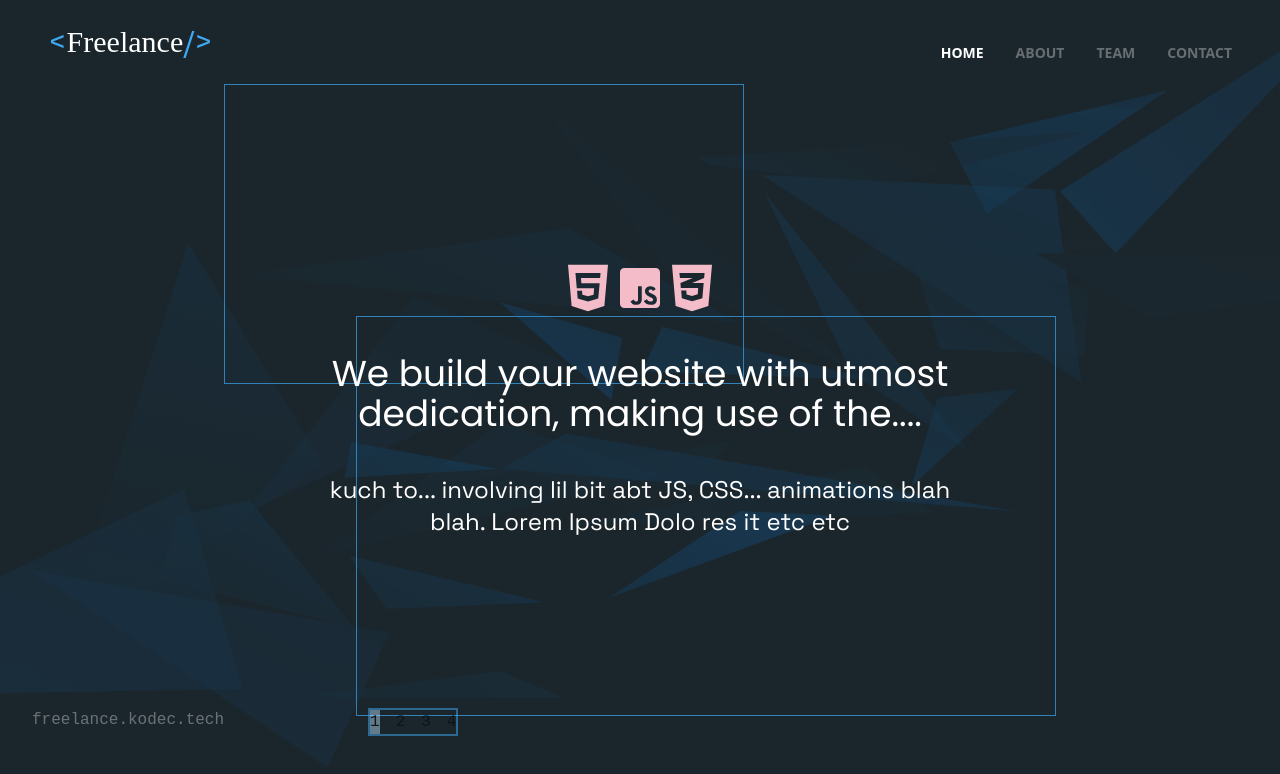
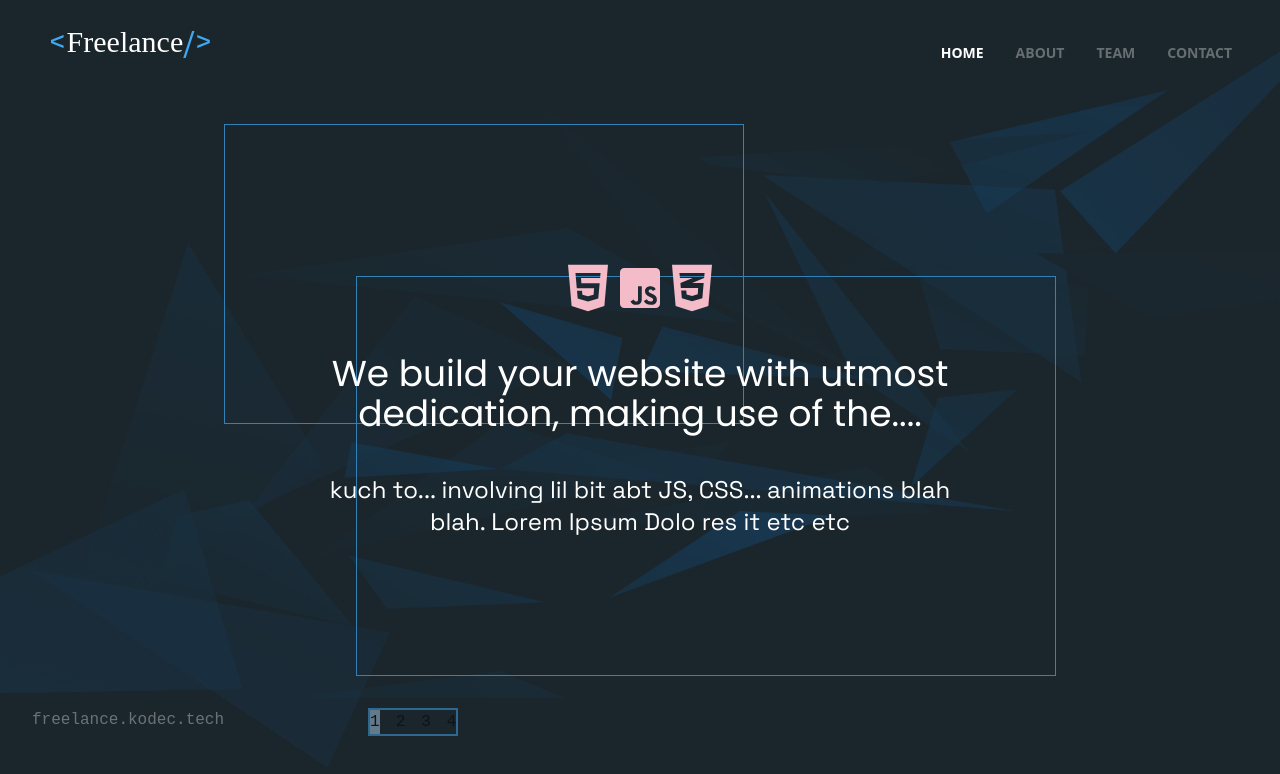
Before and after one commit to cskartikey/freelance, a Next.js app: page /about1 in a window 1280 px wide. Shown: the top 774 px of the page. Built offline with nearby package versions, Linux system fonts and the light colour scheme; a web font is replaced by a local one.

Commit message:
fixed rectangle positioning

```diff
--- a/pages/about1/index.tsx
+++ b/pages/about1/index.tsx
@@ -22,7 +22,7 @@ const AboutUS : NextPage = () => {
                     </h3>
                 </div>
             </section>
-            <div className='absolute w-[65vw] h-[85vh] top-1/2 left-1/2 -translate-x-1/2 -translate-y-1/2'>
+            <div className='absolute w-[65vw] h-[85vh] top-1/2 left-1/2 -translate-x-1/2 -translate-y-1/2 max-w-[1000px] max-h-[600px]'>
                 <div className="w-[520px] h-[300px] border-solid border-[#3282B8] border-[1px] aboslute top-0 mt-6 left-0 z-0"></div>
                 <div className="w-[700px] h-[400px] border-solid border-[#3282B8] border-[1px] absolute bottom-0 right-0 z-0 mb-6"></div>
                 {/* Responsive to be made */}
```
